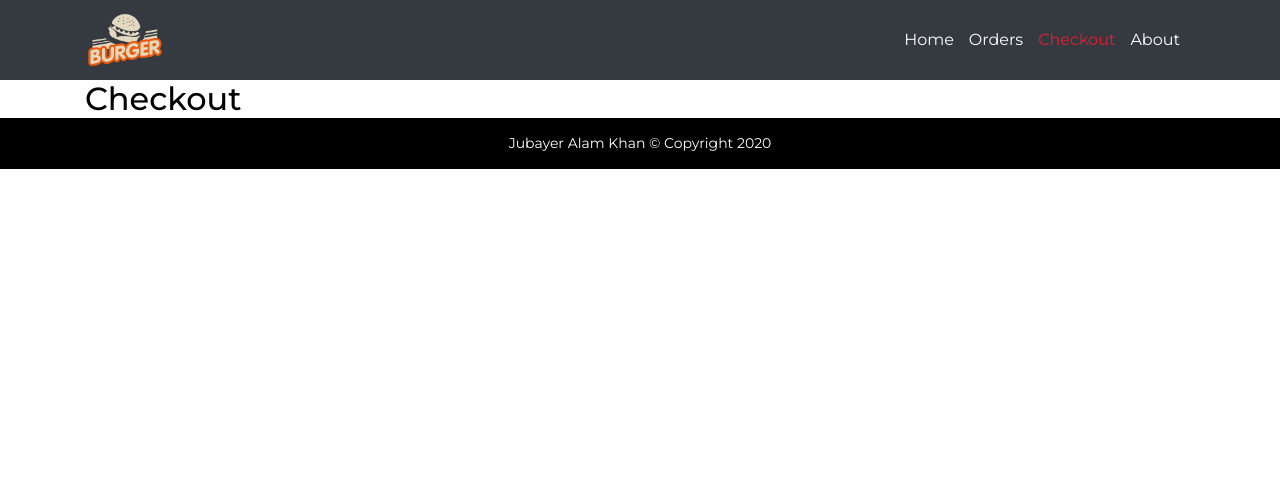
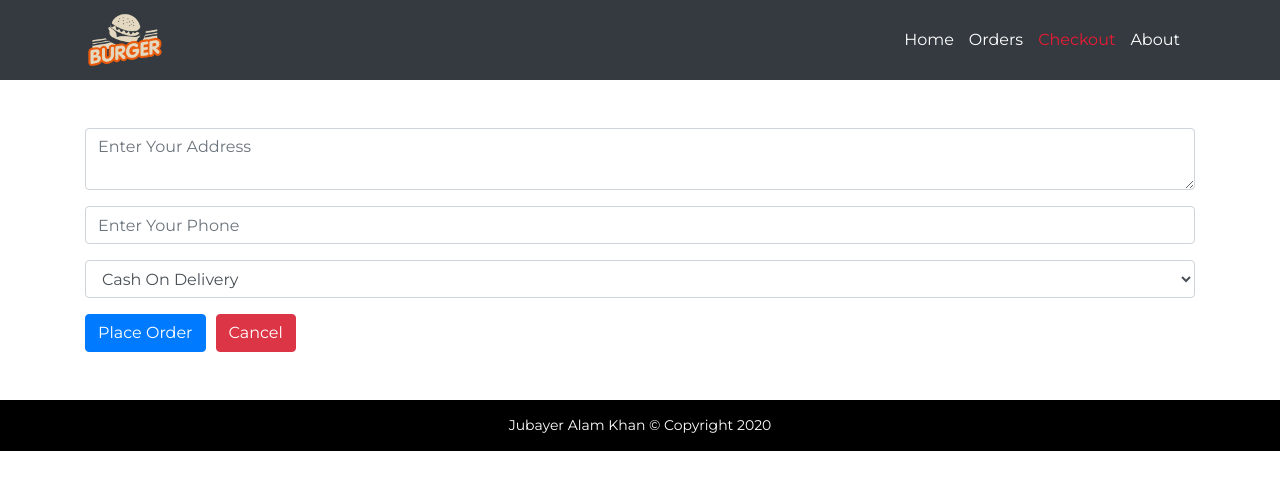
Before and after one commit to jakdev047/my-burger, a React (Create React App) app: page /checkout in a window 1280 px wide. Shown: the top 490 px of the page. Built offline with nearby package versions, Linux system fonts and the light colour scheme.

Commit message:
Creating Checkout form creat

```diff
--- a/src/assets/css/style.css
+++ b/src/assets/css/style.css
@@ -71,7 +71,7 @@ select:focus{color: #000 !important;}
 
 select{outline: none;}
 
-input{border: 1px solid transparent !important;}
+/* input{border: 1px solid transparent !important;} */
 
 [placeholder]:focus::-webkit-input-placeholder {
     -webkit-transition: opacity 0.3s 0.3s ease;
--- a/src/components/BurgerBuilder/BurgerBuilder.js
+++ b/src/components/BurgerBuilder/BurgerBuilder.js
@@ -31,7 +31,6 @@ class BurgerBuilder extends Component {
     }
 
     render() {
-        console.log(this.props)
         return (
             <Fragment>
                 <div className="container">
--- a/src/pages/Checkout.js
+++ b/src/pages/Checkout.js
@@ -1,11 +1,74 @@
-import React from 'react';
+import React, { Component } from 'react';
 
-const Checkout = props => {
-    return (
-        <div className="container">
-            <h2>Checkout</h2>
-        </div>
-    )
+class Checkout extends Component {
+    state = {
+        values: {
+            deliveryAdress: "",
+            phone: "",
+            paymentType: "Cash On Delivery"
+        }
+    }
+    goBack = () => {
+        this.props.history.goBack("/");
+    }
+    inputChangeHandler = e => {
+        this.setState({
+            values: {
+                ...this.state.values,
+                [e.target.name]: e.target.value
+            }
+        })
+    }
+
+    submitHandler = (e) => {
+        e.preventDefault();
+        console.log(this.state.values)
+    }
+    render() {
+        return (
+            <div className="container">
+                <form className="my-5">
+                    <div className="form-group">
+                        <textarea
+                            className="form-control"
+                            name="deliveryAdress"
+                            placeholder="Enter Your Address"
+                            value={this.state.values.deliveryAdress}
+                            onChange={(e)=>this.inputChangeHandler(e)}
+                        >
+                        </textarea>
+                    </div>
+                    <div className="form-group">
+                        <input
+                            className="form-control"
+                            type="text"
+                            name="phone"
+                            placeholder="Enter Your Phone"
+                            value={this.state.values.phone}
+                            onChange={(e)=>this.inputChangeHandler(e)}
+                        />
+                    </div>
+                    <div className="form-group">
+                        <select
+                            className="form-control"
+                            name="paymentType"
+                            value={this.state.values.paymentType}
+                            onChange={(e)=>this.inputChangeHandler(e)}
+
+                        >
+                            <option value="Cash On Delivery">Cash On Delivery</option>
+                            <option value="Bkash">Bkash</option>
+
+                        </select>
+                    </div>
+                    <div className="form-group">
+                        <button type="submit" className="btn btn-primary" onClick={this.submitHandler}>Place Order</button>
+                        <button type="button" className="btn btn-danger" style={{marginLeft:"10px"}} onClick={this.goBack}>Cancel</button>
+                    </div>
+                </form>
+            </div>
+        )
+    }
 };
 
 export default Checkout;
```
